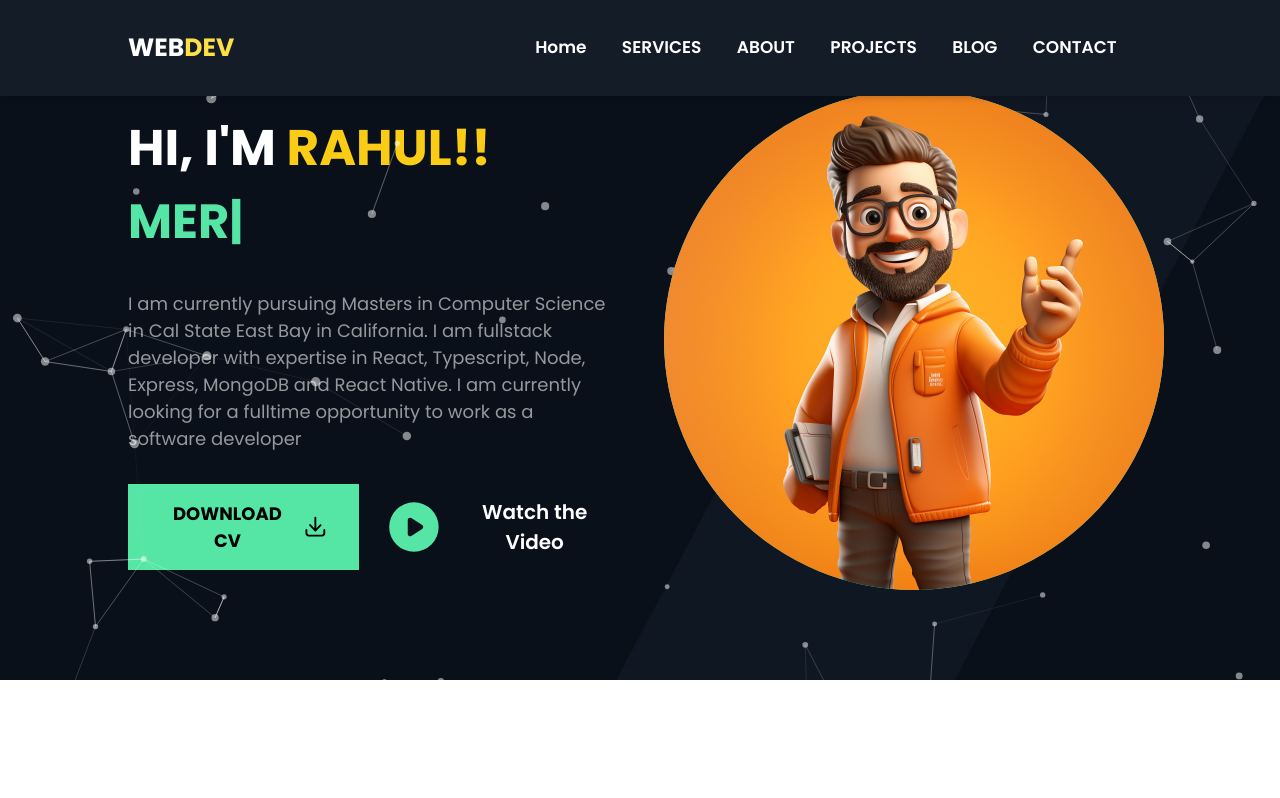
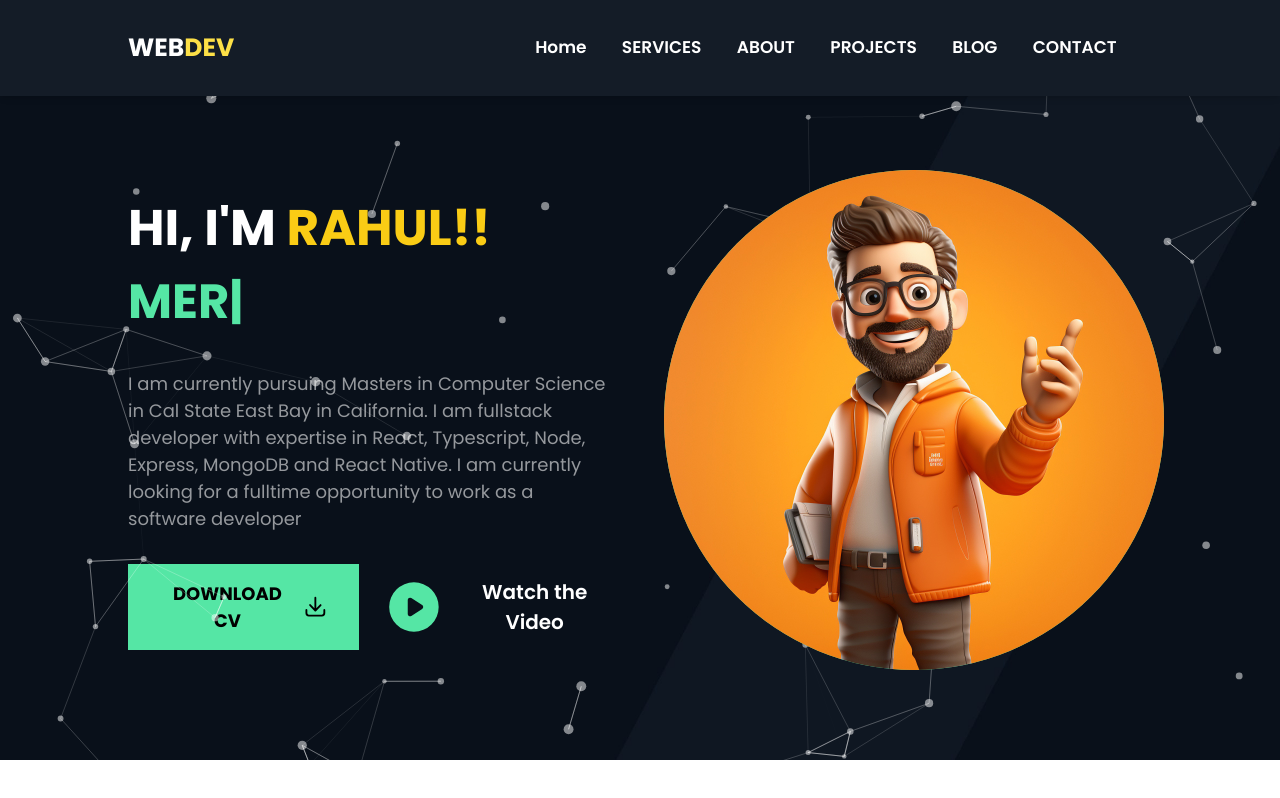
Before and after one commit to rahulpatil8020/my-portfolio, a Next.js app: page / in a window 1280 px wide. Built offline with nearby package versions, Linux system fonts and the light colour scheme.

Commit message:
Minor changes in Hero section and made a global style for heading of each page

```diff
--- a/components/Hero.tsx
+++ b/components/Hero.tsx
@@ -5,7 +5,7 @@ import { ArrowDownTrayIcon, PlayCircleIcon } from "@heroicons/react/20/solid";
 import Image from "next/image";
 const Hero = () => {
   return (
-    <div className="h-[85vh] bg-[url('/images/banner.jpg')] bg-cover bg-center">
+    <div className="h-[85vh] bg-[url('/images/banner.jpg')] mt-[10vh] bg-cover bg-center">
       <Particle />
       <div className="w-[80%] grid-cols-1 mx-auto grid lg:grid-cols-2 gap-[3rem] h-[100%] items-center">
         <div>
--- a/styles/globals.css
+++ b/styles/globals.css
@@ -13,4 +13,7 @@
     @apply relative mb-[2rem] font-semibold text-white cursor-pointer text-[27px] w-fit md:block after:block after:content-[''] after:absolute after:h-[3px] after:bg-yellow-400 after:w-full
     after:scale-x-0 after:hover:scale-x-100 after:transition after:duration-300 after:origin-center;
   }
+  .heading {
+    @apply text-center text-white text-[28px] sm:text-[33px] md:text-[45px] font-bold uppercase;
+  }
 }
```
